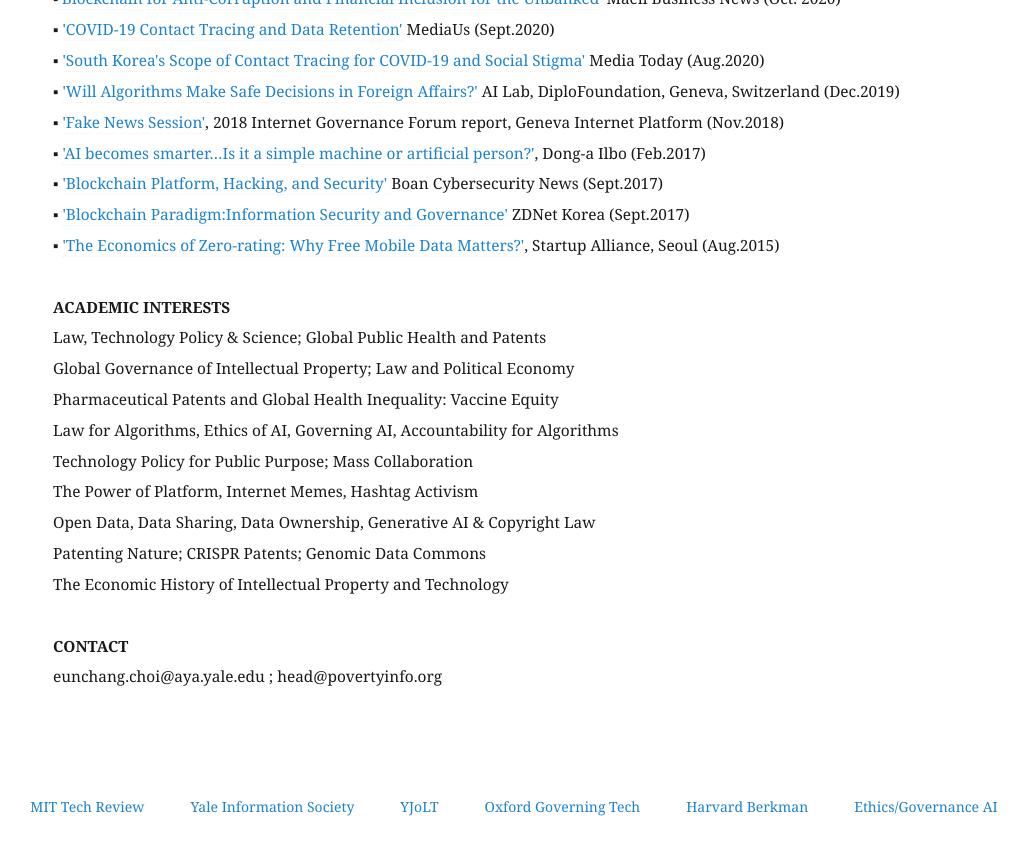
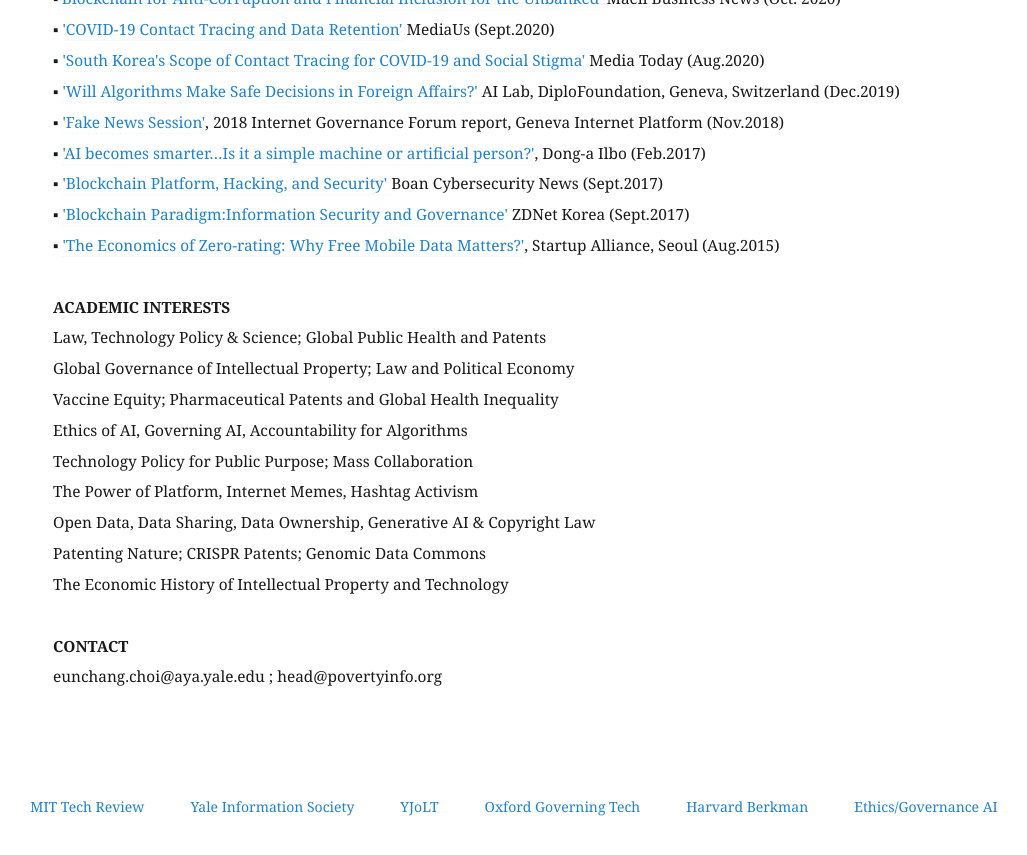
Before and after one commit to eunchangchoi/eunchangchoi.github.io, a Jekyll site: the page built from index.md, in a window 1280 px wide and 900 px high, scrolled down 7653 px. Shown: the top 855 px of the window, without its empty margins (47-1074 px from the left). Built offline with Jekyll 4.4.1, drawn with Linux system fonts in a browser that asks for light colours.

Commit message:
Update index.md

```diff
--- a/index.md
+++ b/index.md
@@ -192,8 +192,8 @@
  <strong> ACADEMIC INTERESTS </strong> <br>
    Law, Technology Policy & Science; Global Public Health and Patents<br>
    Global Governance of Intellectual Property; Law and Political Economy<br>
-   Pharmaceutical Patents and Global Health Inequality: Vaccine Equity <br>
-   Law for Algorithms, Ethics of AI, Governing AI, Accountability for Algorithms <br>
+   Vaccine Equity; Pharmaceutical Patents and Global Health Inequality <br>
+   Ethics of AI, Governing AI, Accountability for Algorithms <br>
    Technology Policy for Public Purpose; Mass Collaboration<br>
    The Power of Platform, Internet Memes, Hashtag Activism <br>
    Open Data, Data Sharing, Data Ownership, Generative AI & Copyright Law <br>
```
